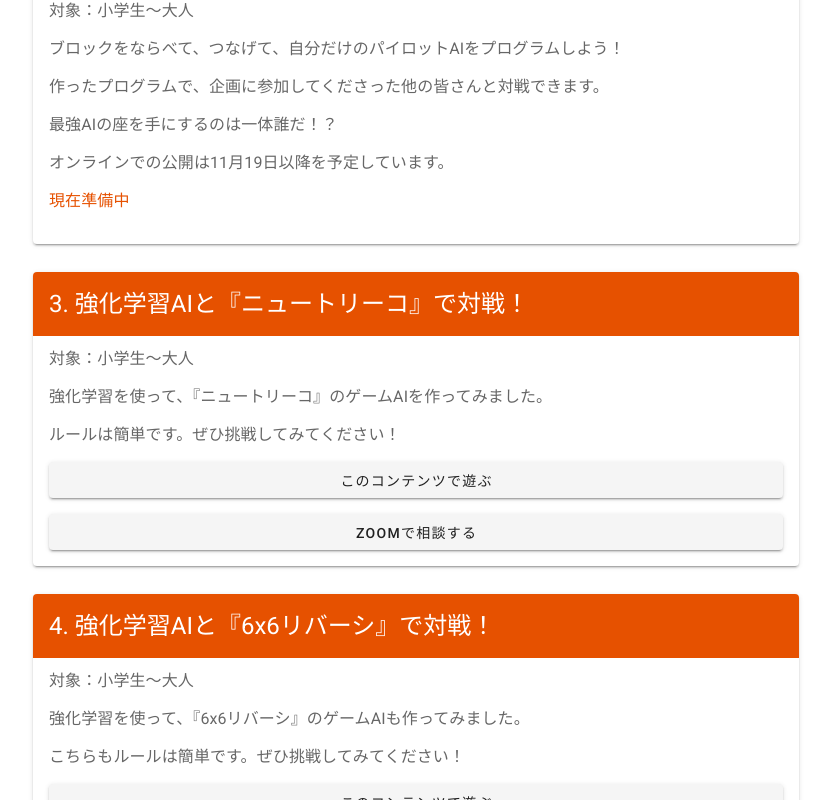
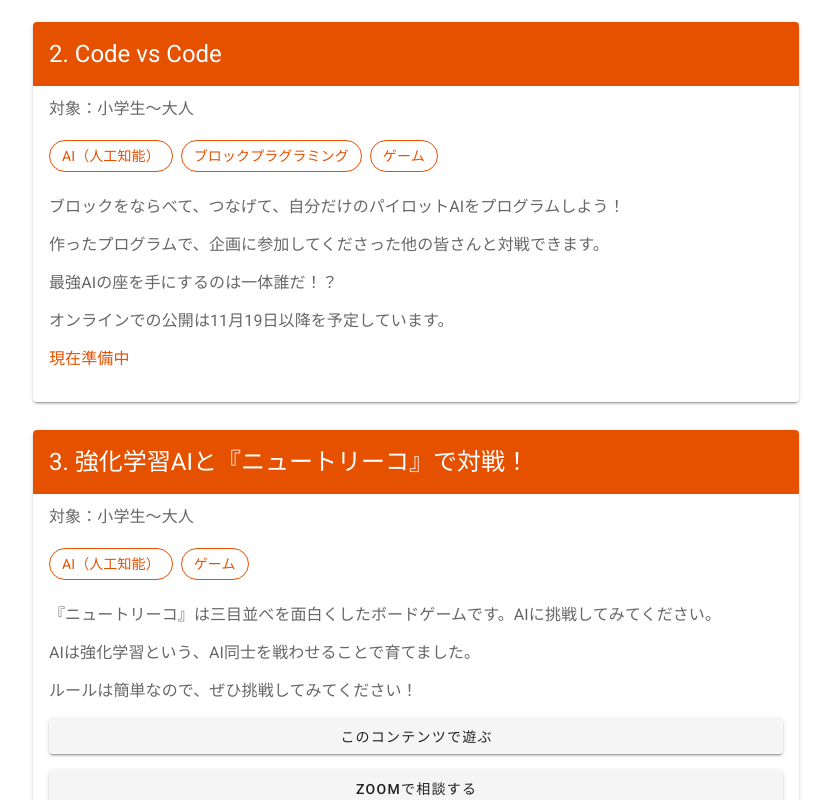
Before and after one commit to ut-code/kf73, a Nuxt app: page / in a window 1280 px wide. Shown: the part 1820-2620 px from the top of the page, without its empty margins (224-1055 px from the left). Built offline with nearby package versions, Linux system fonts and the light colour scheme.

Commit message:
コンテンツの追加とタグの追加

```diff
--- a/@types/types.d.ts
+++ b/@types/types.d.ts
@@ -1,6 +1,8 @@
+declare type Tag = 'ai' | 'block' | 'coding' | 'game'
 declare type Content = {
   title: string
   target: string
+  tags: Tag[]
   messages: string[]
   url: string
 }
--- a/assets/contents.ts
+++ b/assets/contents.ts
@@ -2,15 +2,18 @@ export const contents: Content[] = [
   {
     title: 'はじめてのプログラミング教室',
     target: '未就学児〜大人',
+    tags: ['block'],
     messages: [
       '「はじめてのプログラミング教室」はut.code(); がこれまでの学園祭でも提供してきた、自慢のコンテンツです。',
       'ブロックを並べて、積み木感覚で、誰でも簡単にプログラミングに触れることができます。',
+      'でも最適化するとなると大人でも大変……。ぜひ挑戦していってください！',
     ],
     url: 'https://festival.utcode.net',
   },
   {
     title: 'Code vs Code',
     target: '小学生〜大人',
+    tags: ['ai', 'block', 'game'],
     messages: [
       'ブロックをならべて、つなげて、自分だけのパイロットAIをプログラムしよう！',
       '作ったプログラムで、企画に参加してくださった他の皆さんと対戦できます。',
@@ -22,24 +25,29 @@ export const contents: Content[] = [
   {
     title: '強化学習AIと『ニュートリーコ』で対戦！',
     target: '小学生〜大人',
+    tags: ['ai', 'game'],
     messages: [
-      '強化学習を使って、『ニュートリーコ』のゲームAIを作ってみました。',
-      'ルールは簡単です。ぜひ挑戦してみてください！',
+      '『ニュートリーコ』は三目並べを面白くしたボードゲームです。AIに挑戦してみてください。',
+      'AIは強化学習という、AI同士を戦わせることで育てました。',
+      'ルールは簡単なので、ぜひ挑戦してみてください！',
     ],
     url: 'https://neutreeko.herokuapp.com/',
   },
   {
     title: '強化学習AIと『6x6リバーシ』で対戦！',
-    target: '小学生〜大人',
+    target: '未就学児〜大人',
+    tags: ['ai', 'game'],
     messages: [
-      '強化学習を使って、『6x6リバーシ』のゲームAIも作ってみました。',
-      'こちらもルールは簡単です。ぜひ挑戦してみてください！',
+      '強化学習を使って、『6x6リバーシ』（いわゆる「オセロ」の小さい版）のゲームAIも作ってみました。',
+      'オセロを知っていれば、誰でもお楽しみいただけます。でも、意外と強くて苦戦するかも……？',
+      'ぜひ挑戦してみてください！',
     ],
     url: 'https://reversi-6x6.herokuapp.com/',
   },
   {
     title: 'タイピングゲーム',
     target: 'キーボードが打てればOK',
+    tags: ['game'],
     messages: [
       'タイピングは、プログラマーはもちろん、多くの大学生にとって必須のスキルです。',
       '友達と遊びながら鍛えたい、そう思ったメンバーがゲームを作っちゃいました！',
@@ -50,6 +58,7 @@ export const contents: Content[] = [
   {
     title: 'pl-workshop',
     target: '中学生〜大人 プログラミング経験者',
+    tags: ['coding'],
     messages: [
       'プログラミングをやったことがある人でも、プログラミング言語を使ったことがある人は少ないのではないでしょうか？',
       'JavaScriptのライブラリ、PEG.jsを使って四則演算や変数、条件分岐、関数が使える簡単なプログラミング言語を作ってみましょう！',
@@ -59,6 +68,7 @@ export const contents: Content[] = [
   {
     title: 'あなたのスマホで動く！　ウェブアプリをつくろう',
     target: '小学生〜大人',
+    tags: ['coding'],
     messages: [
       'アプリ、作ってみませんか？',
       '簡単な操作で誰でも簡単に、まずは自分だけのアプリを作ってみましょう！',
@@ -68,6 +78,7 @@ export const contents: Content[] = [
   {
     title: 'ウェブ開発入門編',
     target: '小学校3年生〜大人',
+    tags: ['coding'],
     messages: [],
     url: '',
   },
--- a/components/Top/Contents/Card.vue
+++ b/components/Top/Contents/Card.vue
@@ -5,6 +5,11 @@
     </v-card-title>
     <v-card-text>
       <p>対象：{{ content.target }}</p>
+      <div class="mb-5">
+        <tag-chip v-for="tag in content.tags" :key="tag">
+          {{ getTagText(tag) }}
+        </tag-chip>
+      </div>
       <p v-for="message in content.messages" :key="message">{{ message }}</p>
       <template v-if="content.url">
         <external-button :url="content.url">
@@ -21,17 +26,32 @@
 
 <script lang="ts">
 import Vue, { PropType } from 'vue'
+import TagChip from '~/components/Top/Contents/TagChip.vue'
 import Card from '~/components/Card.vue'
 import ExternalButton from '@/components/Button/External.vue'
 import Zoom from '~/components/Zoom.vue'
 
 export default Vue.extend({
   name: 'KikakuCardComponent',
-  components: { Card, ExternalButton, Zoom },
+  components: { Card, ExternalButton, TagChip, Zoom },
   props: {
     number: { type: Number, required: true },
     content: { type: Object as PropType<Content>, required: true },
     nozoom: { type: Boolean, required: false, default: false },
   },
+  methods: {
+    getTagText(tag: Tag) {
+      switch (tag) {
+        case 'ai':
+          return 'AI（人工知能）'
+        case 'block':
+          return 'ブロックプラグラミング'
+        case 'coding':
+          return 'コーディング'
+        case 'game':
+          return 'ゲーム'
+      }
+    },
+  },
 })
 </script>
--- /dev/null
+++ b/components/Top/Contents/TagChip.vue
@@ -0,0 +1,14 @@
+<template>
+  <div class="d-inline-block my-1 mr-2">
+    <v-chip color="primary" outlined>
+      <slot />
+    </v-chip>
+  </div>
+</template>
+
+<script lang="ts">
+import Vue from 'vue'
+export default Vue.extend({
+  name: 'TagChip',
+})
+</script>
```
